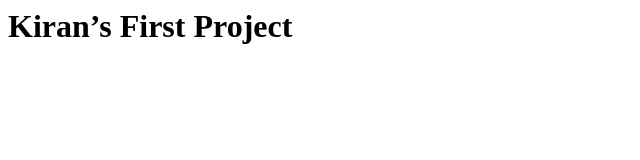
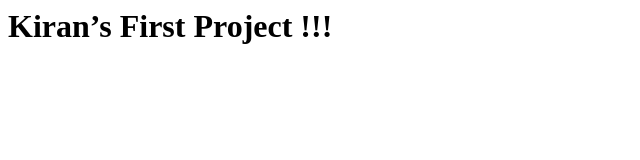
Before and after one commit to KiranYam/firstproject1, a plain HTML site: page index.html in a window 1280 px wide. Shown: the full height of the page, 0-640 px from the left. Drawn offline with Linux system fonts and the light colour scheme.

Commit message:
updated index.html

```diff
--- a/index.html
+++ b/index.html
@@ -1,3 +1,3 @@
 <div class="container">
-    <h1>Kiran’s First Project</h1>
+    <h1>Kiran’s First Project !!!</h1>
 </div>
```
